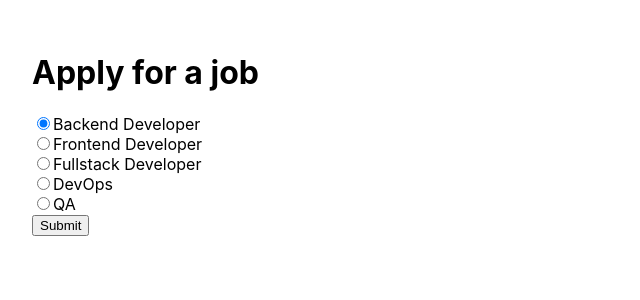
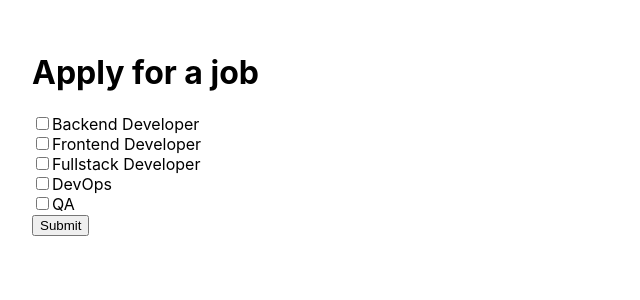
Before and after one commit to zakushi2002/proficient-in-using-proficient-in-using-reactjs, a React (Create React App) app in the folder tiktok/: page / in a window 1280 px wide. Shown: the top 300 px of the page, without its empty margins (0-640 px from the left). Built offline with nearby package versions, Linux system fonts and the light colour scheme.

Commit message:
Two-way binding input type checkbox

```diff
--- a/tiktok/src/App.js
+++ b/tiktok/src/App.js
@@ -24,19 +24,30 @@ const positions = [
 ];
 
 function App() {
-    const [selectedPosition, setSelectedPosition] = useState(positions[0].id);
+    const [selectedPosition, setSelectedPosition] = useState([]);
     console.log("selectedPosition", selectedPosition);
-    const handleSubmit = () => {};
+    const handleCheck = (id) => {
+        setSelectedPosition((preData) => {
+            if (preData.includes(id)) {
+                return preData.filter((item) => item !== id);
+            }
+            return [...preData, id];
+        });
+    };
+    const handleSubmit = () => {
+        console.log({ ids: selectedPosition });
+    };
+
     return (
         <div className="App" style={{ padding: 32 }}>
             <h1>Apply for a job</h1>
             {positions.map((position) => (
                 <div key={position.id}>
                     <input
-                        type="radio"
-                        checked={selectedPosition === position.id}
+                        type="checkbox"
+                        checked={selectedPosition.includes(position.id)}
                         value={position.id}
-                        onChange={() => setSelectedPosition(position.id)}
+                        onChange={() => handleCheck(position.id)}
                     />
                     <label>{position.name}</label>
                 </div>
```
